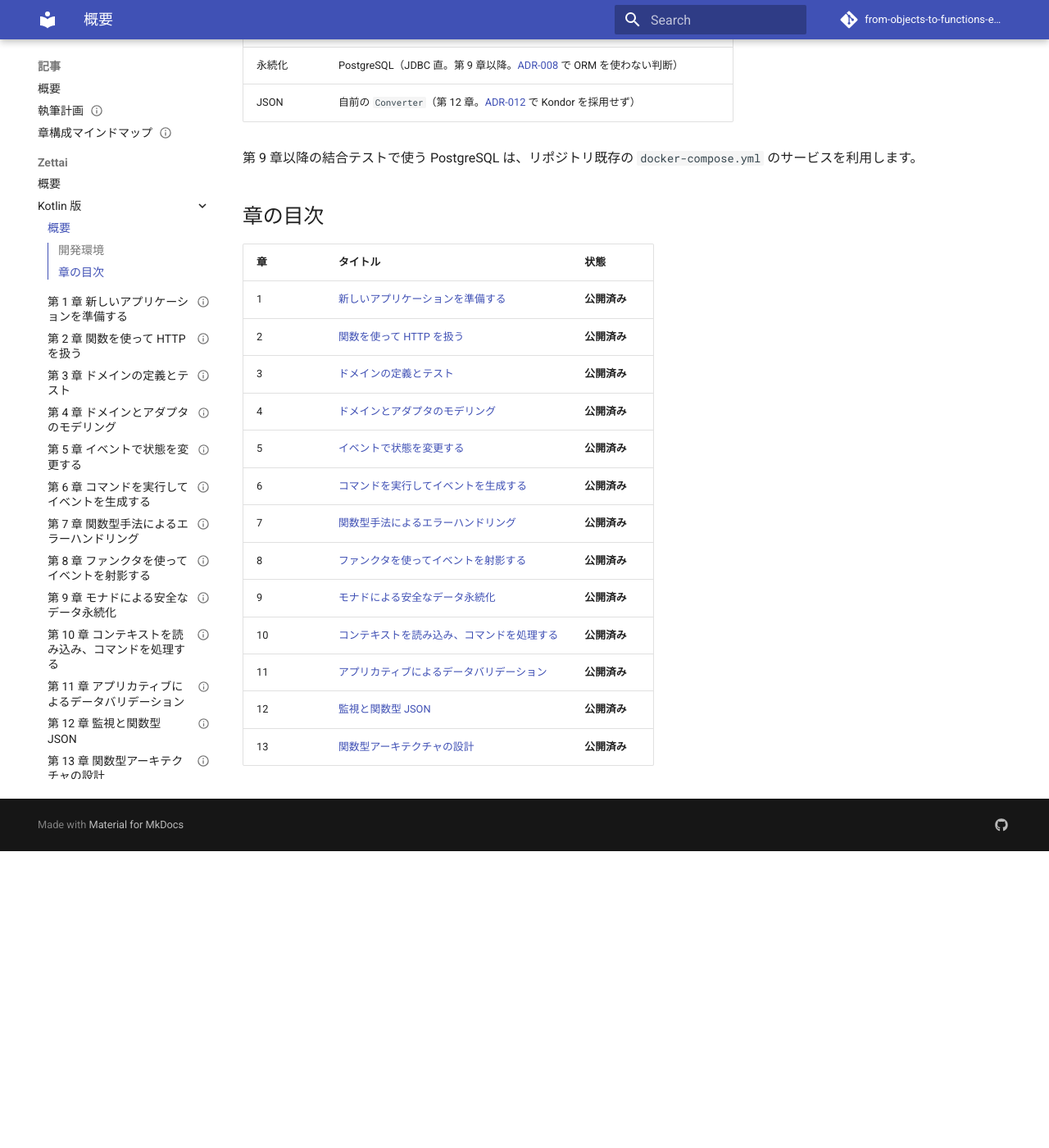
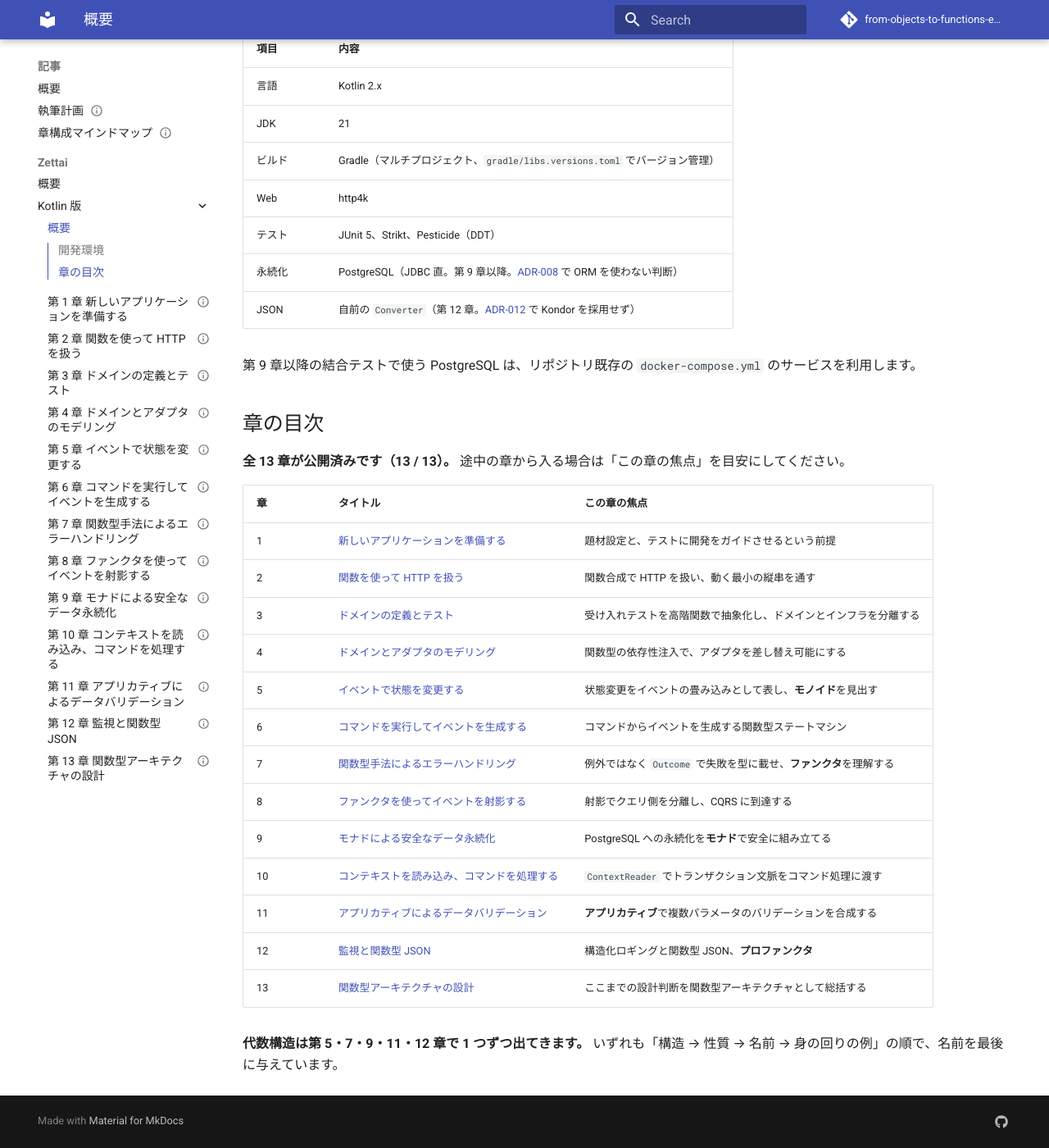
Before and after one commit to k2works/from-objects-to-functions-excersice, an MkDocs documentation site: the page built from docs/article/zettai/kotlin/index.md, in a window 1280 px wide and 1400 px high, scrolled down 920 px. Shown: the whole window at 82% size. Built offline with MkDocs 1.6.1 and Material for MkDocs 9.7.7, drawn with Linux system fonts in a browser that asks for light colours; comment, search, counter and statistics services are not loaded; before the commit the page ends 1958 px from its top, so only the background shows below that; some of the changed text lies outside the part shown.

Commit message:
docs(kotlin): Kotlin 版の入口に想定読者と章の焦点を載せる
読者が「自分向けか」を判断できるよう、想定読者と 13 章で得られるものを
冒頭に置き、教材であり実務に出せない旨（認証不在）も入口に出した。
章の表に執筆計画の「この章の焦点」を移し、途中の章から入れるようにした。

```diff
--- a/docs/article/zettai/kotlin/index.md
+++ b/docs/article/zettai/kotlin/index.md
@@ -1,6 +1,12 @@
 # Zettai — Kotlin 版
 
 Kotlin で Zettai を実装しながら、関数型の設計手法を積み上げていきます。原著『From Objects to Functions』と同じ題材・章構成ですが、コードはすべて本リポジトリで書き起こした自作実装です。
+
+**想定読者**: オブジェクト指向で設計・実装してきた開発者です。関数型プログラミングの経験は要りません。Kotlin を読めれば足ります（使う機能は各章で説明します）。
+
+**13 章を読み終えて得られるもの**: 5 つの代数構造（モノイド・ファンクタ・モナド・アプリカティブ・プロファンクタ）を**いつ選ぶかの判断軸**と、設計の規則をテストで検査するという習慣です。用語の解説ではなく、1 つのアプリケーションを 13 章かけて作り替える過程として書いています。
+
+> **これは教材です。そのまま実務に出せません。** 認証・認可を実装していないため、URL を知っていれば誰でも他人のリストを操作できます。ほかに HTML エスケープ・CSRF 対策・JSON エスケープ・スナップショットを扱っていません（[第 13 章の「扱わなかったこと」](chapter13.md)）。
 
 - シリーズ索引：[Zettai シリーズ索引](../index.md)
 - 執筆計画：[outline.md](../../outline.md)
@@ -35,18 +41,22 @@
 
 ## 章の目次
 
-| 章 | タイトル | 状態 |
+**全 13 章が公開済みです（13 / 13）。** 途中の章から入る場合は「この章の焦点」を目安にしてください。
+
+| 章 | タイトル | この章の焦点 |
 | :--- | :--- | :--- |
-| 1 | [新しいアプリケーションを準備する](chapter01.md) | **公開済み** |
-| 2 | [関数を使って HTTP を扱う](chapter02.md) | **公開済み** |
-| 3 | [ドメインの定義とテスト](chapter03.md) | **公開済み** |
-| 4 | [ドメインとアダプタのモデリング](chapter04.md) | **公開済み** |
-| 5 | [イベントで状態を変更する](chapter05.md) | **公開済み** |
-| 6 | [コマンドを実行してイベントを生成する](chapter06.md) | **公開済み** |
-| 7 | [関数型手法によるエラーハンドリング](chapter07.md) | **公開済み** |
-| 8 | [ファンクタを使ってイベントを射影する](chapter08.md) | **公開済み** |
-| 9 | [モナドによる安全なデータ永続化](chapter09.md) | **公開済み** |
-| 10 | [コンテキストを読み込み、コマンドを処理する](chapter10.md) | **公開済み** |
-| 11 | [アプリカティブによるデータバリデーション](chapter11.md) | **公開済み** |
-| 12 | [監視と関数型 JSON](chapter12.md) | **公開済み** |
-| 13 | [関数型アーキテクチャの設計](chapter13.md) | **公開済み** |
+| 1 | [新しいアプリケーションを準備する](chapter01.md) | 題材設定と、テストに開発をガイドさせるという前提 |
+| 2 | [関数を使って HTTP を扱う](chapter02.md) | 関数合成で HTTP を扱い、動く最小の縦串を通す |
+| 3 | [ドメインの定義とテスト](chapter03.md) | 受け入れテストを高階関数で抽象化し、ドメインとインフラを分離する |
+| 4 | [ドメインとアダプタのモデリング](chapter04.md) | 関数型の依存性注入で、アダプタを差し替え可能にする |
+| 5 | [イベントで状態を変更する](chapter05.md) | 状態変更をイベントの畳み込みとして表し、**モノイド**を見出す |
+| 6 | [コマンドを実行してイベントを生成する](chapter06.md) | コマンドからイベントを生成する関数型ステートマシン |
+| 7 | [関数型手法によるエラーハンドリング](chapter07.md) | 例外ではなく `Outcome` で失敗を型に載せ、**ファンクタ**を理解する |
+| 8 | [ファンクタを使ってイベントを射影する](chapter08.md) | 射影でクエリ側を分離し、CQRS に到達する |
+| 9 | [モナドによる安全なデータ永続化](chapter09.md) | PostgreSQL への永続化を**モナド**で安全に組み立てる |
+| 10 | [コンテキストを読み込み、コマンドを処理する](chapter10.md) | `ContextReader` でトランザクション文脈をコマンド処理に渡す |
+| 11 | [アプリカティブによるデータバリデーション](chapter11.md) | **アプリカティブ**で複数パラメータのバリデーションを合成する |
+| 12 | [監視と関数型 JSON](chapter12.md) | 構造化ロギングと関数型 JSON、**プロファンクタ** |
+| 13 | [関数型アーキテクチャの設計](chapter13.md) | ここまでの設計判断を関数型アーキテクチャとして総括する |
+
+**代数構造は第 5・7・9・11・12 章で 1 つずつ出てきます。** いずれも「構造 → 性質 → 名前 → 身の回りの例」の順で、名前を最後に与えています。
```
Also changed, not shown: docs/log.md (+1 -0 lines), docs/review/unit7_review_20260927.md (+2 -2 lines).
